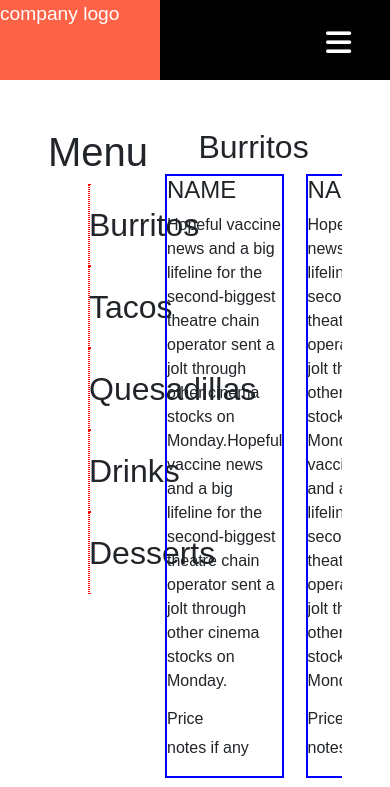
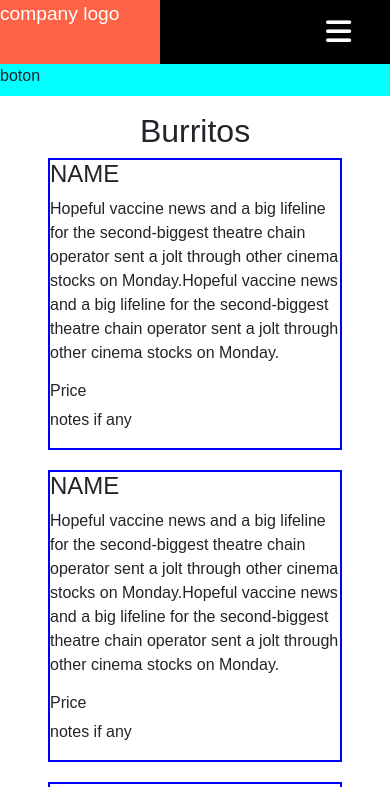
Before and after one commit to monguis/restaurantSite, a React (Create React App) app in the folder client/: page /menu in a window 390 px wide. Shown: the top 787 px of the page. Built offline with nearby package versions, Linux system fonts and the light colour scheme.

Commit message:
added basic mobile responsive functionality to menuPage

```diff
--- a/client/src/components/NavBar/NavBarDesignStyle.css
+++ b/client/src/components/NavBar/NavBarDesignStyle.css
@@ -1,10 +1,15 @@
 .NavBarElements {
-    height: 5rem;
+    position: relative;
+    top:0;
+    left:0;
+    height: 4rem;
     background-color: black;
     display: flex;
     justify-content: center;
     align-items: center;
     font-size: 1.2rem;
+    width: 100%;
+    z-index: 50;
 }
 
 .NavBarElements a{
@@ -19,7 +24,7 @@
     cursor: pointer;
     background-color: tomato;
     width: 10rem;
-    height: 3.7rem;
+    height: 3.2rem;
     margin: 0;
 }
 
@@ -61,15 +66,13 @@
 }
 
 @media screen and (max-width: 960px) {
-    .NavBarElements {
-        position: relative;
-    }
+
     .navBarLinkList {
         display: table;
         width: 100%;
         height: 16rem;
         position: absolute;
-        top: 5rem;
+        top: 4rem;
         left: -100%;
         opacity: 1;
         transition: all 0.5s ease;
@@ -81,7 +84,7 @@
         background: #6668f4;
         left: 0;
         transition: all 0.5s ease;
-        z-index: 1;
+        z-index: 30;
     }
     .navBarLink {
         text-align: center;
@@ -105,7 +108,7 @@
         position: absolute;
         top: 0;
         right: 0;
-        transform: translate(-100%, 50%);
+        transform: translate(-100%, 25%);
         font-size: 1.8rem;
         cursor: pointer;
     }
--- a/client/src/components/NavBar/index.js
+++ b/client/src/components/NavBar/index.js
@@ -12,8 +12,6 @@ const NavBar = () => {
     const handleMenuButtonCLick = () => {
         setMobileMenuButton(mobileMenuButtonState => !mobileMenuButtonState);
     }
-
-    // const { width, height } = useViewportContext()
 
     return (
         <nav className="NavBarElements">
--- a/client/src/pages/Home/index.js
+++ b/client/src/pages/Home/index.js
@@ -6,11 +6,6 @@ import { ViewportProvider } from "../../util/contexts/ViewportContext/";
 const Home = () => {
 
     return (<div>
-
-            {/* <LocationMap /> */}
-
-
-            {/* <MenuPage /> */}
 
             <Carousel>
                 <img src="https://picsum.photos/2200" alt="1" />
--- a/client/src/pages/MenuPage/MenuPage.css
+++ b/client/src/pages/MenuPage/MenuPage.css
@@ -3,16 +3,15 @@
     display: flex;
 }
 
-#sectionSidebarWrapper{
+#sectionSidebarWrapper {
     position: relative;
     width: 30%;
     max-width: 600px;
 }
 
-
 #sectionSidebar {
     position: sticky;
-    top:0;
+    top: 0;
     padding: 3rem;
 }
 
@@ -28,6 +27,10 @@
 #sectionMenuDisplay {
     padding: 3rem;
     width: 70%;
+}
+
+#mobileMenuButton {
+    display: none;
 }
 
 .sectionMenuGrid {
@@ -47,3 +50,46 @@
 .sectionTitle {
     text-align: center;
 }
+
+@media screen and (max-width: 960px) {
+    #mobileMenuButton {
+        z-index: 20;
+        display: block;
+        position: fixed;
+        top: 4rem;
+        left: 0;
+        width: 100%;
+        height: 2rem;
+        background: cyan;
+    }
+    #sectionSidebarWrapper {
+        z-index: 10;
+        width: 100%;
+        max-width: 100%;
+        height:100%;
+        position: absolute;
+        top: 0;
+        background: blue;
+        left: -100%;
+        transition: 0.45s all ease;
+    }
+    #sectionSidebarWrapper.active {
+        background: red;
+        left:0;
+    }
+    #sectionSidebar {
+        width: 100%;
+    }
+    #sectionMenuDisplay {
+        padding: 3rem;
+        width: 100%;
+    }
+    .sectionMenuGrid {
+        display: grid;
+        grid-template-columns: repeat(1, 1fr);
+        row-gap: 20px;
+        column-gap: 12%;
+        grid-auto-rows: minmax(100px, auto);
+        overflow: hidden;
+    }
+}
--- a/client/src/pages/MenuPage/index.js
+++ b/client/src/pages/MenuPage/index.js
@@ -5,11 +5,18 @@ import "./MenuPage.css"
 const MenuPage = () => {
 
     const [menuIndex, setMenuIndex] = useState(0);
+    const [mobileMenuState, setMobileMenuState] = useState(false)
+
+    const handleMenuButtonClick = () => {
+        console.log(mobileMenuState)
+        setMobileMenuState(mobileMenuState => !mobileMenuState)
+    }
 
     return (
 
         <div id="menuContainer">
-            <div id="sectionSidebarWrapper">
+            <div id="mobileMenuButton" onClick={handleMenuButtonClick}>boton</div>
+            <div id='sectionSidebarWrapper' className={`${mobileMenuState? "active":""}`}>
                 <div id="sectionSidebar">
                     <h1>Menu</h1>
                     <ul>
```
